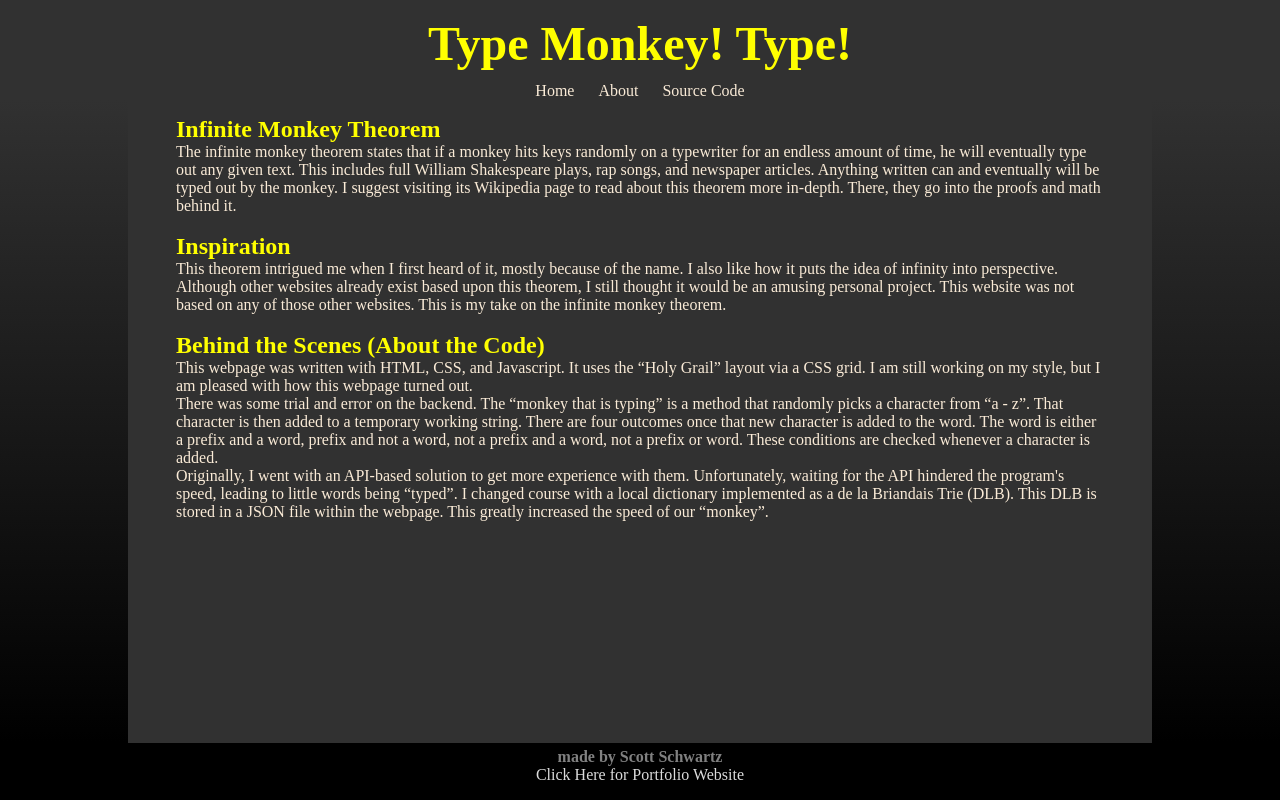
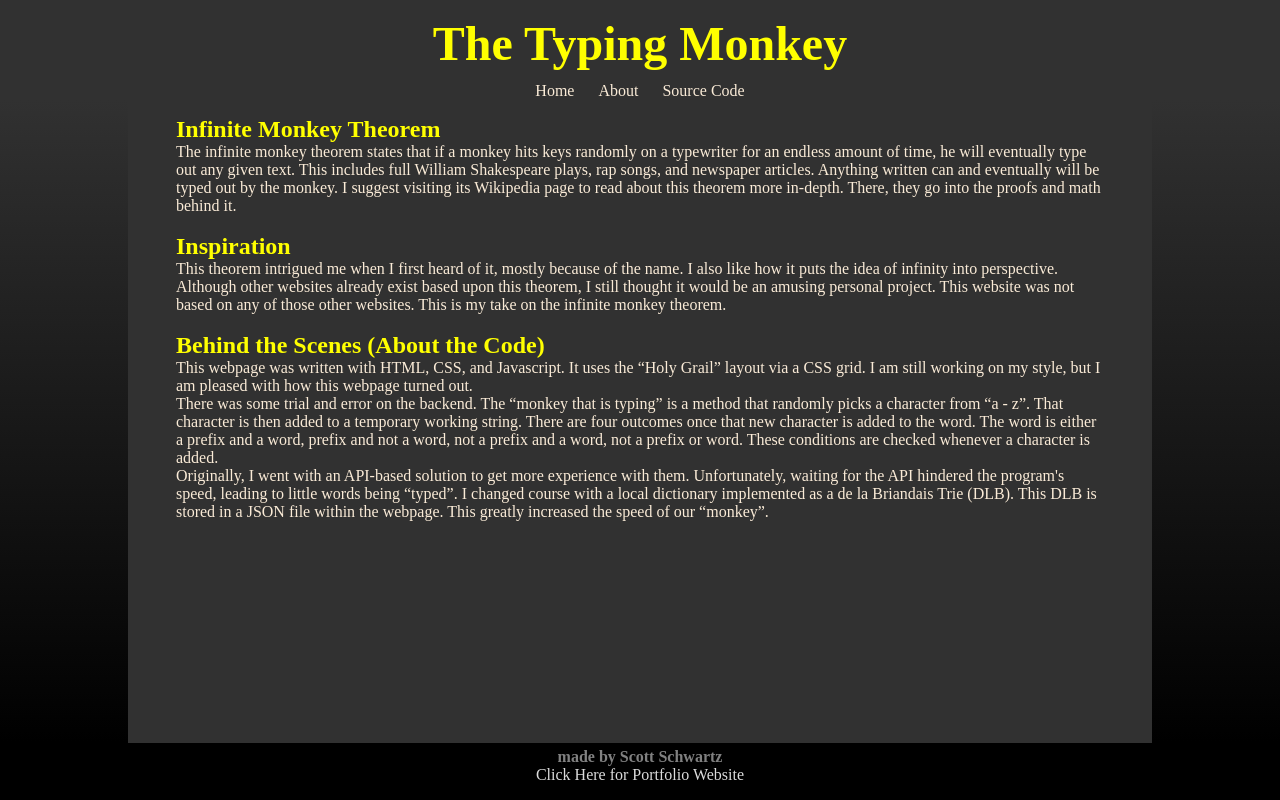
Before and after one commit to scottschwartz342/typing-monkey, a website: page about.html in a window 1280 px wide. Drawn offline with Linux system fonts and the light colour scheme.

Commit message:
name/title change

```diff
--- a/about.html
+++ b/about.html
@@ -2,13 +2,13 @@
   <head>
     <meta charset="UTF-8" />
     <meta name="viewport" content="width=device-width, initial-scale=1.0" />
-    <title>Type Monkey! Type! | About</title>
+    <title>The Typing Monkey | About</title>
     <link rel="stylesheet" href="./css/styles.css" />
   </head>
   <body>
     <div class="grid_container">
       <header>
-        <h1 id="title">Type Monkey! Type!</h1>
+        <h1 id="title">The Typing Monkey</h1>
         <ul id="nav_bar">
           <li><a href="index.html">Home</a></li>
           <li><a href="about.html"> About </a></li>
```
Also changed, not shown: index.html (+2 -2 lines).
